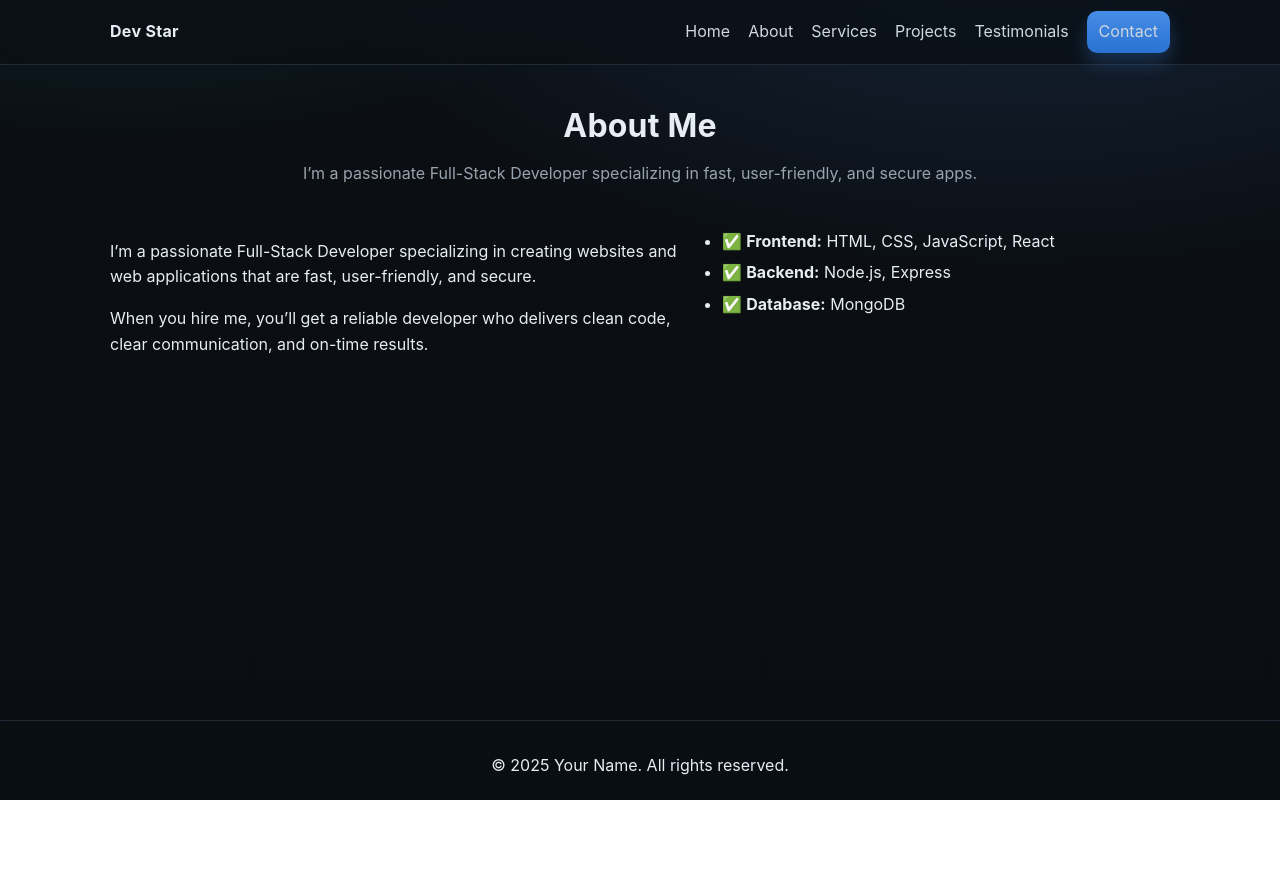
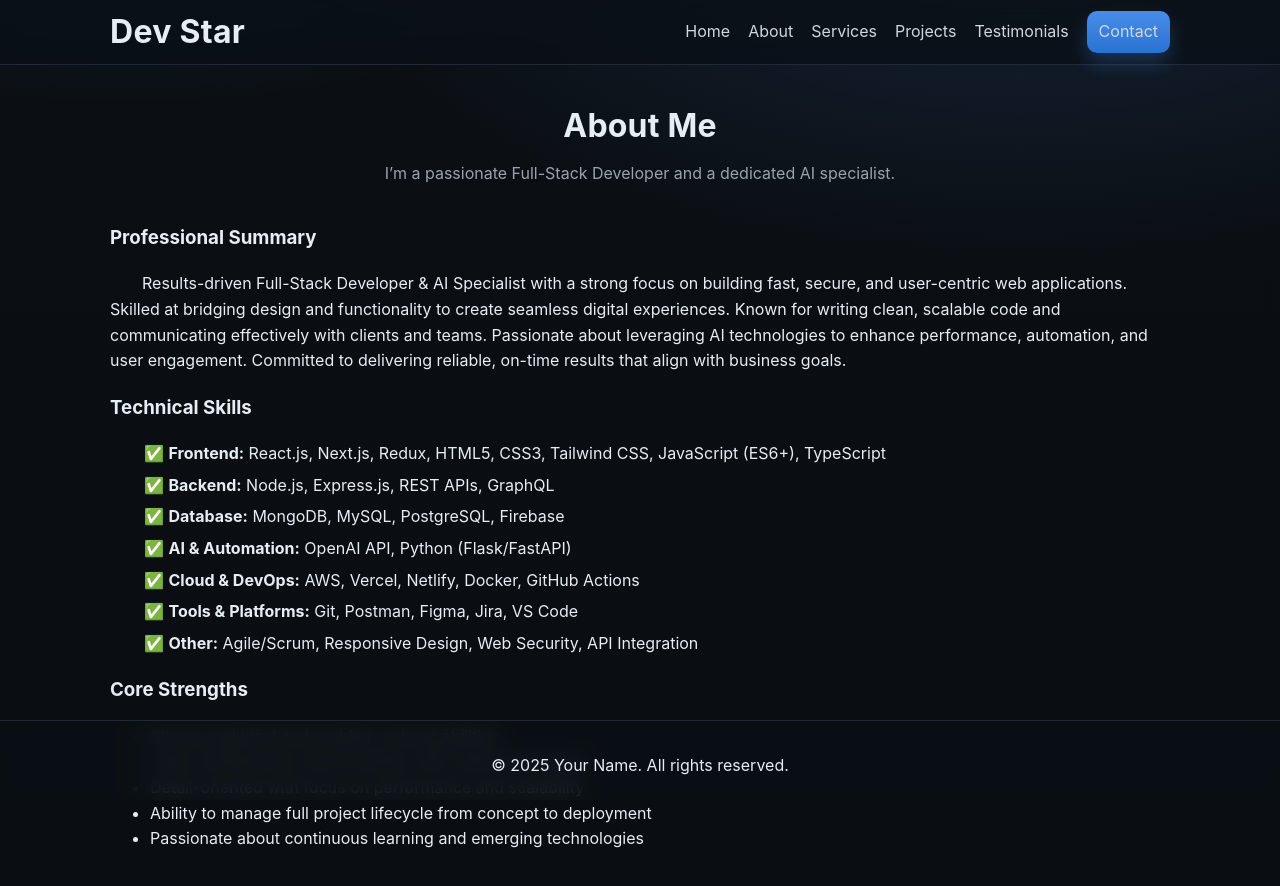
Before and after one commit to devstar-big/devstar.github.io, a React (Vite) app: page /about in a window 1280 px wide. Shown: the top 886 px of the page. Before the commit the page ends 800 px from the top, so only its background shows below. Built offline with nearby package versions, Linux system fonts and the light colour scheme.

Commit message:
film-search

```diff
--- a/src/assets/styles.css
+++ b/src/assets/styles.css
@@ -24,7 +24,7 @@ body {
     radial-gradient(1200px 600px at 80% -10%, rgba(79,156,255,0.15), transparent 60%),
     radial-gradient(1000px 500px at 10% -20%, rgba(34,211,238,0.14), transparent 60%),
     linear-gradient(180deg, #0b0f14 0%, #0a0d12 100%);
-  background-repeat: no-repeat, no-repeat, no-repeat;
+
   line-height: 1.6;
   display: flex;
   min-height: 100vh;
@@ -36,6 +36,7 @@ body {
   max-width: 1100px;
   margin: 0 auto;
   padding: 20px 20px;
+
 }
 
 .site-header {
@@ -155,5 +156,16 @@ body main.main-filled, main.main-filled { background: linear-gradient(180deg, rg
   .nav-list { display: none; position: absolute; right: 16px; top: 56px; background: var(--panel); border: 1px solid var(--border); border-radius: 12px; flex-direction: column; padding: 10px; width: 200px; box-shadow: var(--shadow); }
   .nav-list.open { display: flex; }
 }
+.main-filled{
+  background:
+    radial-gradient(1200px 600px at 80% -10%, rgba(79,156,255,0.15), transparent 60%),
+    radial-gradient(1000px 500px at 10% -20%, rgba(34,211,238,0.14), transparent 60%),
+    linear-gradient(180deg, #0b0f14 0%, #0a0d12 100%);
+  background-repeat: no-repeat, no-repeat, no-repeat;
+}
+html { scroll-behavior: smooth; }
 
-html { scroll-behavior: smooth; }
+.link{
+  color:gray;
+  text-decoration: none;
+}
--- a/src/components/Header.jsx
+++ b/src/components/Header.jsx
@@ -19,7 +19,9 @@ export default function Header() {
   return (
     <header className="site-header" ref={headerRef}>
       <div className="container header-inner">
-        <Link to="/" className="brand">Dev Star</Link>
+        <Link to="/" className="brand">
+        <h1>Dev Star</h1>
+        </Link>
         <nav className="nav">
           <button
             className="nav-toggle"
--- a/src/data/projects.js
+++ b/src/data/projects.js
@@ -3,15 +3,15 @@ export const projects= [
         title:"📝 To-Do List App",
         content:"A simple task manager with LocalStorage support.",
         skills:"HTML,CSS,JavaScript",
-        live:"Live Demo",
-        gitHub:"GitHub"
+        live:"https://todostar.netlify.app/",
+        gitHub:"https://github.com/devstar-big/devstar.github.io/tree/todo"
     },
     {
         title:"🎬 Movie Search App",
-        content:"ASearch movies using an API (built with React).",
+        content:"A Search movies using an API (built with Lovable).",
         skills:"React,API",
-        live:"Live Demo",
-        gitHub:"GitHub"
+        live:"https://devstar-film.lovable.app/",
+        gitHub:"https://github.com/devstar-big/devstar-film"
     },
     {
         title:"📓 Notes API",
--- a/src/pages/About.jsx
+++ b/src/pages/About.jsx
@@ -5,18 +5,37 @@ export default function About() {
         <div className="container">
           <div className="section-header">
             <h2>About Me</h2>
-            <p>I’m a passionate Full-Stack Developer specializing in fast, user-friendly, and secure apps.</p>
+            <p>I’m a passionate Full-Stack Developer and a dedicated AI specialist.</p>
           </div>
-          <div className="grid two-col">
+          <div >
             <div>
-              <p>I’m a passionate Full-Stack Developer specializing in creating websites and web applications that are fast, user-friendly, and secure.</p>
-              <p>When you hire me, you’ll get a reliable developer who delivers clean code, clear communication, and on-time results.</p>
+              <h3>Professional Summary</h3>
+              <div style={{textIndent:'2em'}}>
+                Results-driven Full-Stack Developer & AI Specialist with a strong focus on building fast, secure, and user-centric web applications. Skilled at bridging design and functionality to create seamless digital experiences. Known for writing clean, scalable code and communicating effectively with clients and teams. Passionate about leveraging AI technologies to enhance performance, automation, and user engagement. Committed to delivering reliable, on-time results that align with business goals.
+              </div>
             </div>
+
             <div>
-              <ul className="stack-list">
-                <li>✅ <strong>Frontend:</strong> HTML, CSS, JavaScript, React</li>
-                <li>✅ <strong>Backend:</strong> Node.js, Express</li>
-                <li>✅ <strong>Database:</strong> MongoDB</li>
+              <h3>Technical Skills</h3>
+              <ul className="stack-list" style={{textIndent:'1em', listStyleType:"none"}} >
+                <li>✅ <strong>Frontend:</strong> React.js, Next.js, Redux, HTML5, CSS3, Tailwind CSS, JavaScript (ES6+), TypeScript</li>
+                <li>✅ <strong>Backend:</strong> Node.js, Express.js, REST APIs, GraphQL</li>
+                <li>✅ <strong>Database:</strong> MongoDB, MySQL, PostgreSQL, Firebase</li>
+                <li>✅ <strong>AI & Automation:</strong> OpenAI API, Python (Flask/FastAPI)</li>
+                <li>✅ <strong>Cloud & DevOps:</strong> AWS, Vercel, Netlify, Docker, GitHub Actions</li>
+                <li>✅ <strong>Tools & Platforms:</strong> Git, Postman, Figma, Jira, VS Code</li>
+                <li>✅ <strong>Other:</strong> Agile/Scrum, Responsive Design, Web Security, API Integration</li>
+              </ul>
+            </div>
+
+            <div>
+              <h3>Core Strengths</h3>
+              <ul>
+                <li>Strong analytical and problem-solving abilities</li>
+                <li>Clear, professional communication with clients and teams</li>
+                <li>Detail-oriented with focus on performance and scalability</li>
+                <li>Ability to manage full project lifecycle from concept to deployment</li>
+                <li>Passionate about continuous learning and emerging technologies</li>
               </ul>
             </div>
           </div>
--- a/src/pages/Contact.jsx
+++ b/src/pages/Contact.jsx
@@ -36,9 +36,8 @@ export default function Contact() {
             </form>
             <div>
               <ul className="contact-list">
-                <li><strong>Email:</strong> <a href="mailto:devStar@gmail.com">devStar@gmail.com</a></li>
-                <li><strong>LinkedIn:</strong> <a href="https://www.linkedin.com/in/devStar" target="_blank" rel="noopener">linkedin.com/in/devStar</a></li>
-                <li><strong>GitHub:</strong> <a href="https://github.com/yourusername" target="_blank" rel="noopener">github.com/yourusername</a></li>
+                <li><strong>Email:</strong> <a className="link" href="mailto:devStar2025@outlook.com">devStar2025@outlook.com</a></li>
+                <li><strong>GitHub:</strong> <a className="link" href="https://github.com/devstar-big" >github.com/devstar-big</a></li>
               </ul>
             </div>
           </div>
--- a/src/pages/Projects.jsx
+++ b/src/pages/Projects.jsx
@@ -20,8 +20,8 @@ export default function Projects() {
                     }
                   </div>
                   <div className="link-group">
-                    <a href="https://todostar.netlify.app/" rel="noopener" className="text-link">{project.live}</a>
-                    <a href="#" target="_blank" rel="noopener" className="text-link">{project.gitHub}</a>
+                    <a href={project.live} rel="noopener" className="text-link">Live</a>
+                    <a href={project.gitHub} target="_blank" rel="noopener" className="text-link">GitHub</a>
                   </div>
                 </article>
               ))
```
